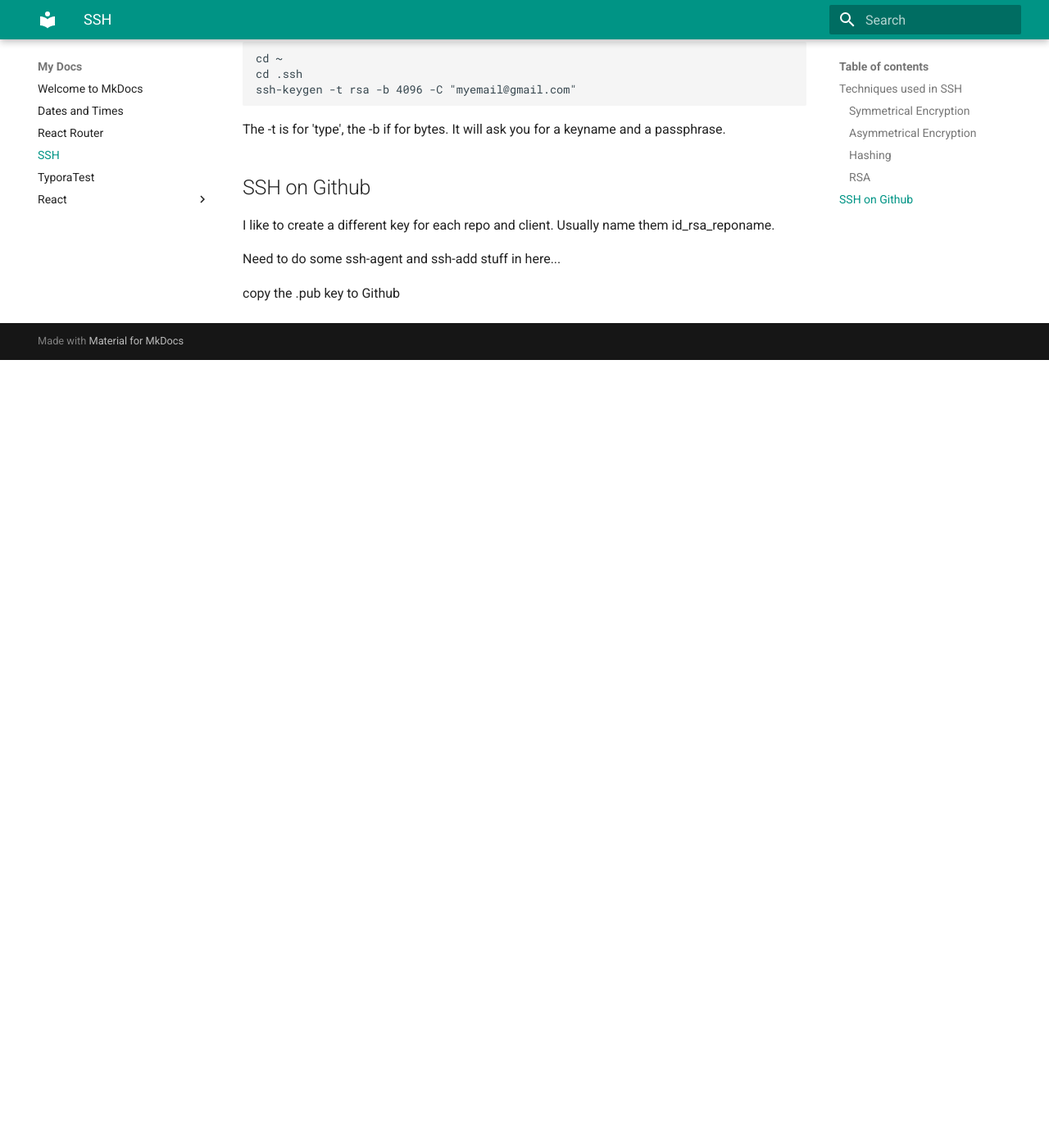
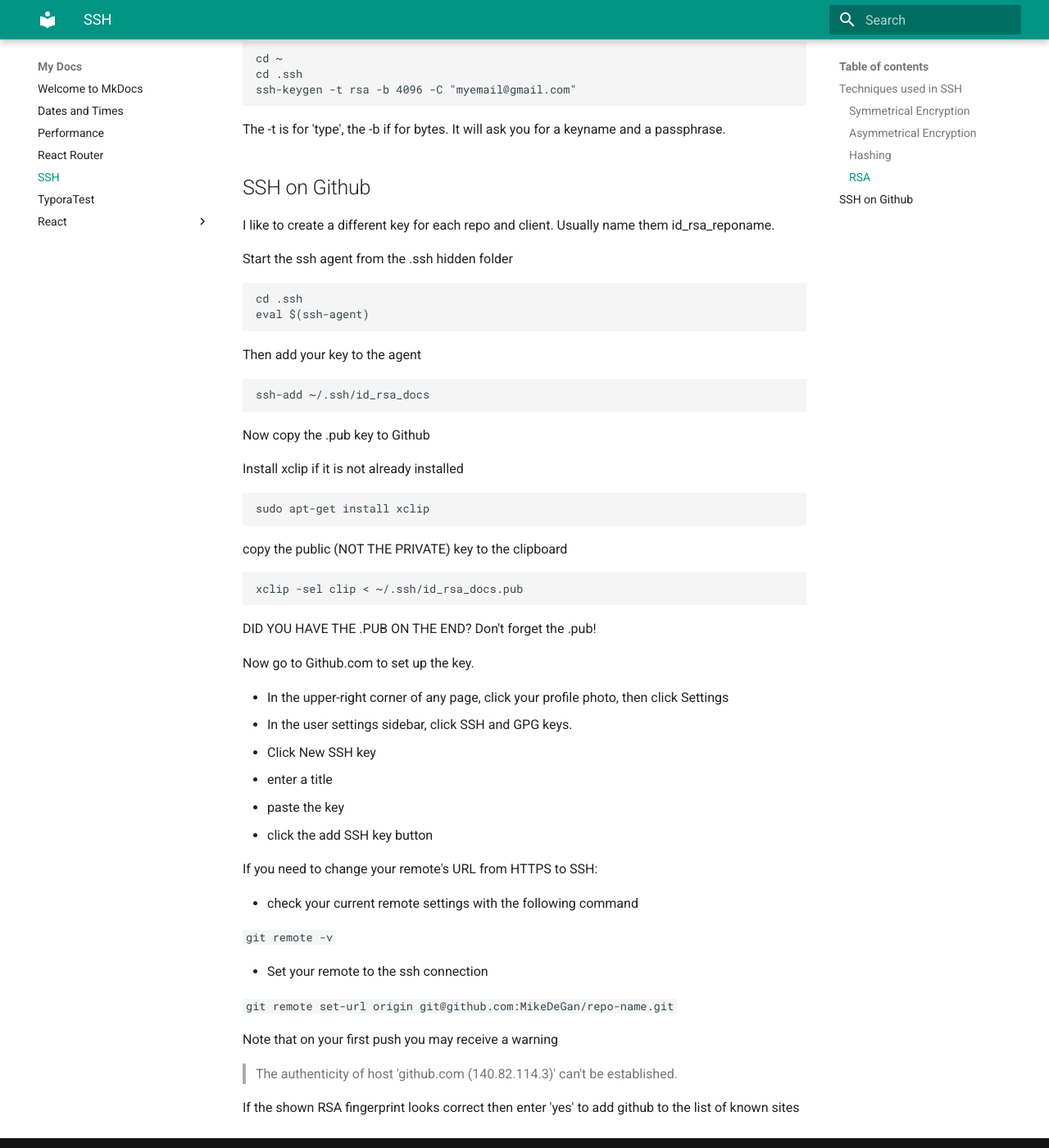
Before and after one commit to MikeDeGan/docs, an MkDocs documentation site: the page built from docs/SSH.md, in a window 1280 px wide and 1400 px high, scrolled down 1815 px. Shown: the whole window at 82% size. Built offline with MkDocs 1.6.1 and Material for MkDocs 9.7.7, drawn with Linux system fonts in a browser that asks for light colours; before the commit the page ends 2254 px from its top, so only the background shows below that.

Commit message:
add performance, update ssh

````diff
--- a/docs/SSH.md
+++ b/docs/SSH.md
@@ -52,6 +52,60 @@
 
 I like to create a different key for each repo and client. Usually name them id_rsa_reponame.
 
-Need to do some ssh-agent and ssh-add stuff in here...
+Start the ssh agent from the .ssh hidden folder
 
-copy the .pub key to Github
+```
+cd .ssh
+eval $(ssh-agent)
+```
+
+Then add your key to the agent
+
+```
+ssh-add ~/.ssh/id_rsa_docs
+```
+
+Now copy the .pub key to Github
+
+Install xclip if it is not already installed
+
+```
+sudo apt-get install xclip
+```
+
+copy the public (NOT THE PRIVATE) key to the clipboard
+
+```
+xclip -sel clip < ~/.ssh/id_rsa_docs.pub
+```
+
+DID YOU HAVE THE .PUB ON THE END? Don't forget the .pub!
+
+Now go to Github.com to set up the key.
+
+- In the upper-right corner of any page, click your profile photo, then click Settings
+- In the user settings sidebar, click SSH and GPG keys.
+- Click New SSH key
+- enter a title
+- paste the key
+- click the add SSH key button
+
+If you need to change your remote's URL from HTTPS to SSH:
+
+- check your current remote settings with the following command
+
+  ```
+   git remote -v
+  ```
+
+- Set your remote to the ssh connection
+
+  ```
+  git remote set-url origin git@github.com:MikeDeGan/repo-name.git
+  ```
+
+Note that on your first push you may receive a warning
+
+> The authenticity of host 'github.com (140.82.114.3)' can't be established.
+
+If the shown RSA fingerprint looks correct then enter 'yes' to add github to the list of known sites
````
Also changed, not shown: docs/Performance.md (added, +27 -0 lines).
